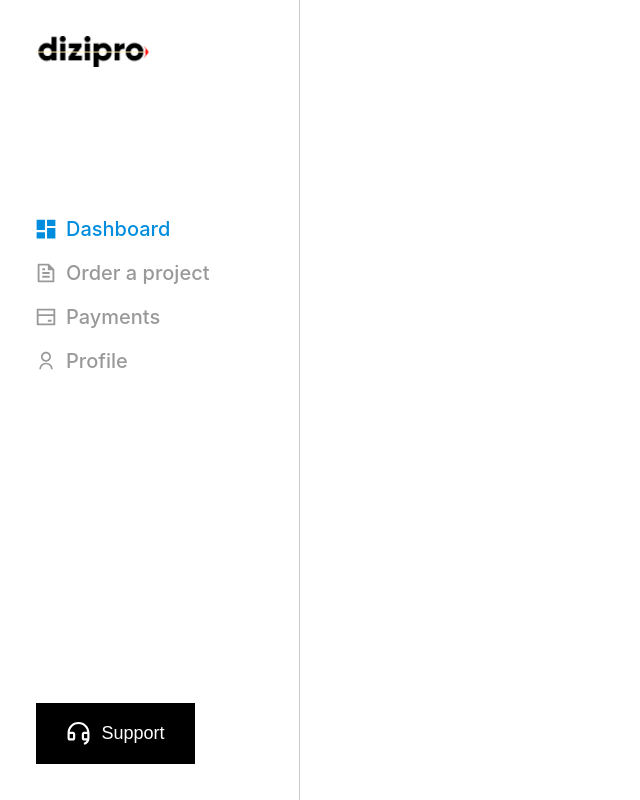
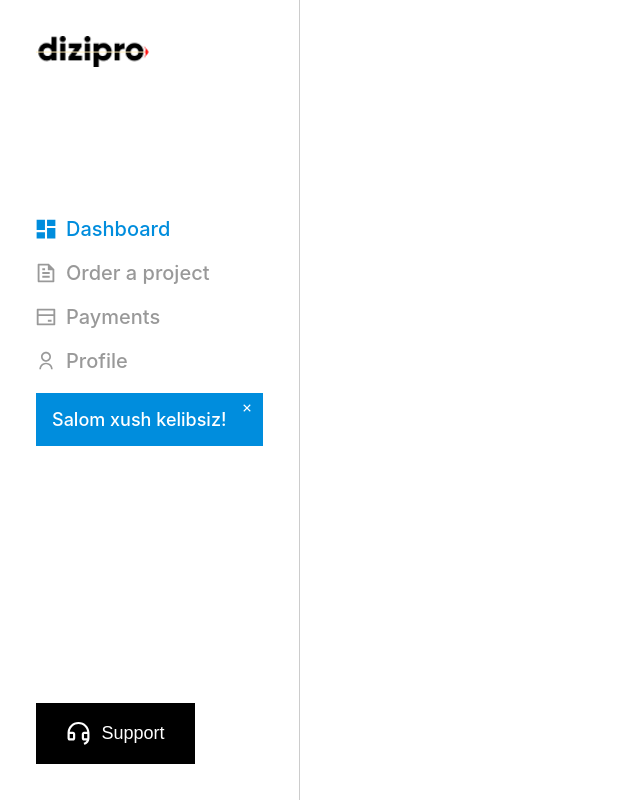
Before and after one commit to Asarvarjon/dizipro-frontend, a React (Create React App) app: page / in a window 1280 px wide. Shown: the whole page, without its empty margins (0-640 px from the left). Built offline with nearby package versions, Linux system fonts and the light colour scheme; sample sign-in values are in the browser's storage; the HTML template or start-up script is replaced by a standard one.

Commit message:
added alert component

```diff
--- /dev/null
+++ b/src/components/Alert/Alert.jsx
@@ -0,0 +1,26 @@
+import "./Alert.scss";
+import CloseButton from "./../../assets/icons/close_button.png"
+import { useState } from "react";
+
+
+export default function Alert({children}) {
+
+    const [closed, setClosed] = useState(false);
+
+    if(closed) {
+        return <></>;
+    }
+
+    return (
+        <div className="alert">
+            {children}
+
+
+            <button onClick={() => {
+                setClosed(true)
+            }} className="alert__close-button" >
+                <img className="alert__close-img" src={CloseButton} alt="close button" />
+            </button>
+        </div>
+    )
+}
--- /dev/null
+++ b/src/components/Alert/Alert.scss
@@ -0,0 +1,19 @@
+.alert {
+    background-color: #008ddd;
+    padding: 16px;
+    font-size: 18px;
+    color: white;
+    font-weight: 500;
+    position: relative;
+
+    &__close-button {
+        background-color: transparent;
+        border: none;
+        outline: none;
+        cursor: pointer;
+        padding: 5px;
+        position: absolute;
+        top: 5%;
+        right: 3%;
+    }
+}
--- a/src/components/Sidebar/Sidebar.jsx
+++ b/src/components/Sidebar/Sidebar.jsx
@@ -7,6 +7,7 @@ import OrderProjectIcon from "../../assets/icons/order_project";
 import PaymentsIcon from "../../assets/icons/payments";
 import SupportIcon from "../../assets/icons/support";
 import Button from "../Button/Button";
+import Alert from "../Alert/Alert";
 
 export default function Sidebar() {
 	return (
@@ -45,6 +46,10 @@ export default function Sidebar() {
 				</li>
 			</ul>
 
+			<Alert>
+				<p>Salom xush kelibsiz!</p>
+			 </Alert>
+
 			<Button className="sidebar__support-button">
 				<SupportIcon className="sidebar__support-button" />
 				<p>Support</p>
```
Also changed, not shown: src/Vector.png (added), src/assets/icons/close_button.png (added).
